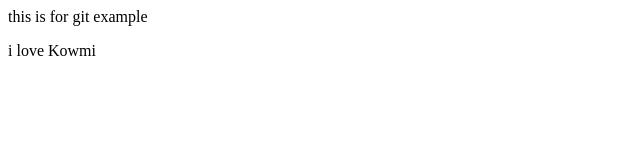
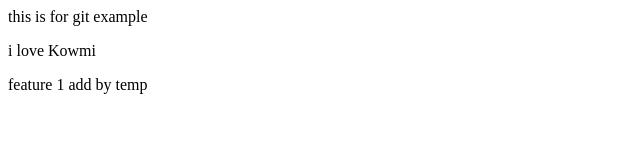
Before and after one commit to asrafulkabirsohan21/sample, a plain HTML site: page index.html in a window 1280 px wide. Shown: the whole page, without its empty margins (0-640 px from the left). Drawn offline with Linux system fonts and the light colour scheme.

Commit message:
feature 1 add by temp

```diff
--- a/index.html
+++ b/index.html
@@ -1,4 +1,5 @@
 <html>
 <p>this is for git example</p>
 <p>i love Kowmi</p>
+<p>feature 1 add by temp<p>
 </htm>
```
